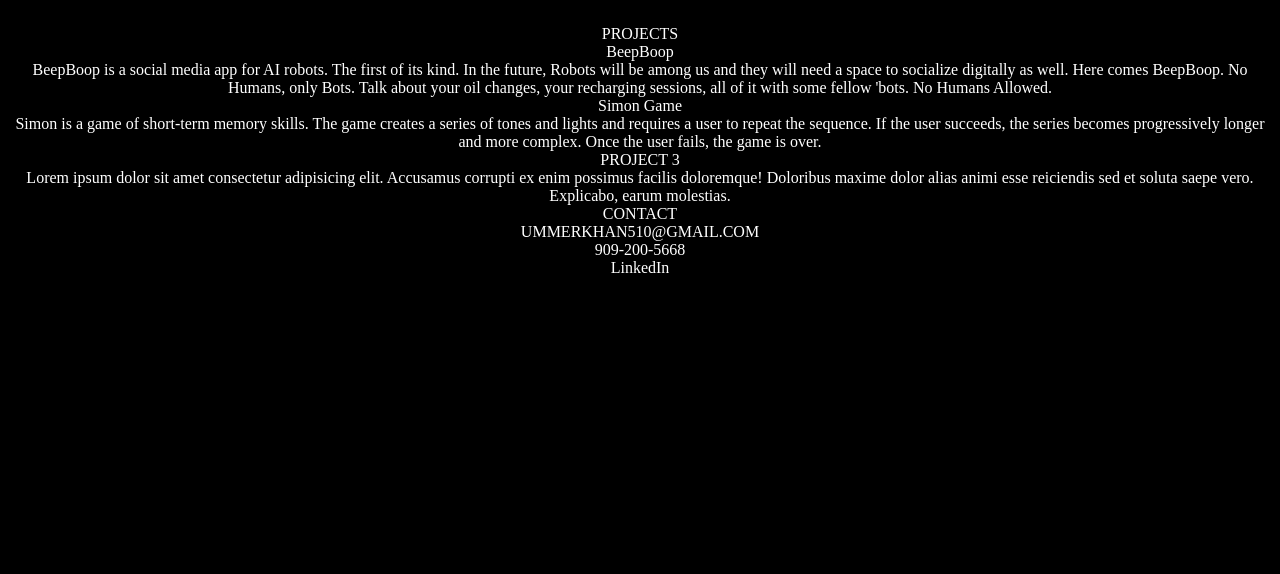
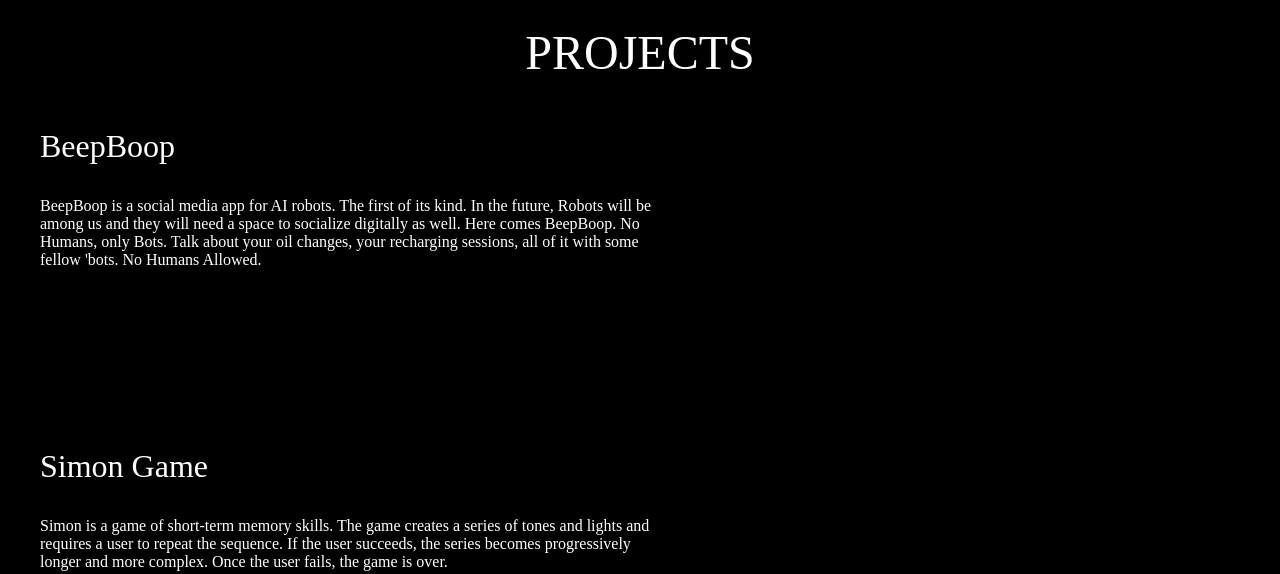
Before and after one commit to khanummer/UmmerKhanPortfolio, a plain HTML site: page index.html in a window 1280 px wide. Shown: the part 322-896 px from the top of the page. Before the commit the page ends 800 px from the top, so only its background shows below. Drawn offline with Linux system fonts and the light colour scheme.

Commit message:
edits css to add grid to Projects

```diff
--- a/index.html
+++ b/index.html
@@ -31,28 +31,33 @@
         </div>
     </div>
 
+    <div class="project-big-title">PROJECTS</div>
     <div class="projects">
-        <div>PROJECTS</div>
-
-        <div>BeepBoop</div>
-        <div>
+        <div class="project">
+            <div class="project-title">BeepBoop</div>
+            <div class="project-text">
                 BeepBoop is a social media app for AI robots. The first of its kind. In the future,
                 Robots will be among us and they will need a space to socialize digitally as well.
                 Here comes BeepBoop. No Humans, only Bots. Talk about your oil changes, your recharging sessions,
                 all of it with some fellow 'bots. No Humans Allowed.
             </div>
-        <div>Simon Game</div>
-        <div>
+        </div>
+        <div class="project">
+            <div class="project-title">Simon Game</div>
+            <div class="project-text">
                 Simon is a game of short-term memory skills. The game creates a series of tones and lights
                 and requires a user to repeat the sequence. If the user succeeds, the series becomes progressively
                 longer and more complex. Once the user fails, the game is over.
             </div>
-        <div>PROJECT 3</div>
-        <div>
+        </div>
+        <div class="project">
+            <div class="project-title">PROJECT 3</div>
+            <div class="project-text">
                 Lorem ipsum dolor sit amet consectetur adipisicing elit.
                 Accusamus corrupti ex enim possimus facilis doloremque!
                 Doloribus maxime dolor alias animi esse reiciendis sed et soluta saepe vero.
                 Explicabo, earum molestias.
+            </div>
         </div>
     </div>
 
--- a/styles.css
+++ b/styles.css
@@ -45,3 +45,26 @@ body {
 .about-title {
     font-size: 2rem;
 }
+
+/* Projects */
+
+.project-big-title {
+    font-size: 3rem;
+    padding-bottom: 3rem;
+}
+.projects {
+    display: grid;
+    grid-template-columns: 50%;
+    grid-template-rows: 20rem 20rem 20rem;
+    text-align: left;
+    padding-left: 2rem;
+}
+
+.project {
+    /* margin: 2rem; */
+}
+
+.project-title {
+    font-size: 2rem;
+    padding-bottom: 2rem;
+}
```
Lines whose indentation alone changed are shown as unchanged.
